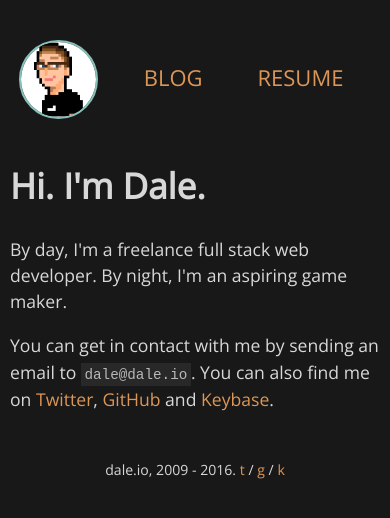
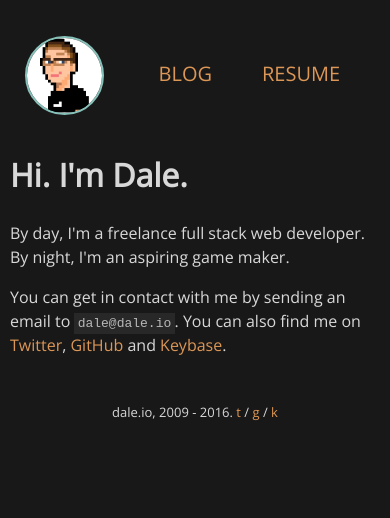
Before and after one commit to obsoke/obsoke.github.io, a Jekyll site: the page built from index.html, in a window 390 px wide. Shown: the top 518 px of the page. Built offline with Jekyll 4.4.1, drawn with Linux system fonts in a browser that asks for light colours.

Commit message:
smaller font size on mobile

```diff
--- a/static/css/main.scss
+++ b/static/css/main.scss
@@ -27,6 +27,7 @@ $alt-text-colour:  $base04;
 $alt-background-colour: $base01;
 
 $base-font-size: 1.1em;
+$mobile-font-size: 1em;
 $nav-font-size: 1.25em;
 
 $line-height: 1.5;
@@ -46,10 +47,13 @@ body {
     font-family: $base-font-family;
     color: $main-text-colour;
     background-color: $main-background-colour;
-    font-size: $base-font-size;
+    font-size: $mobile-font-size;
 
     padding: 0;
     margin: 0;
+    @media (min-width: $on-laptop) {
+        font-size: $base-font-size;
+    }
 }
 
 a {
@@ -117,7 +121,7 @@ a:hover {
 footer {
     padding: 30px;
     text-align: center;
-    font-size: 0.8em;
+    font-size: small;
 }
 
 .wrapper {
```
